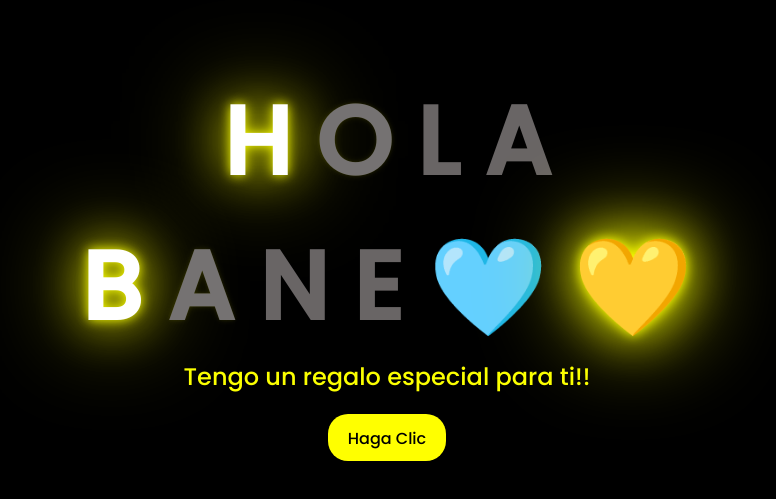
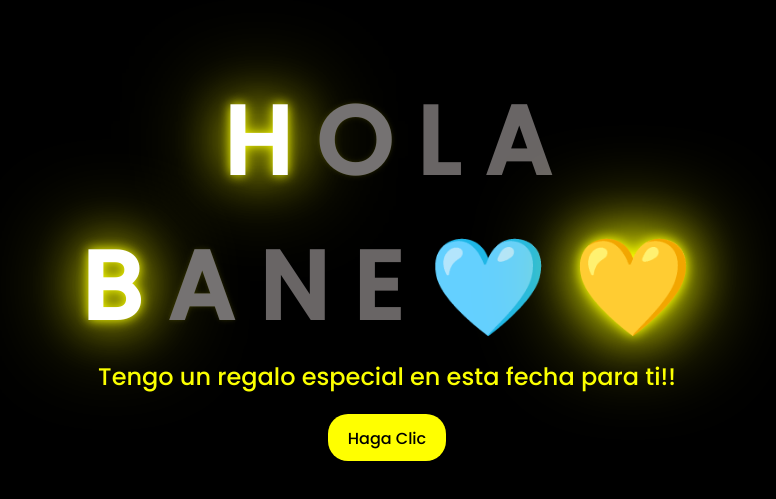
Before and after one commit to wilson360-labs/para_mi_novia, a plain HTML site: page index.html in a window 1280 px wide. Shown: the part 143-642 px from the top of the page, without its empty margins (261-1037 px from the left). Drawn offline with Linux system fonts and the light colour scheme.

Commit message:
Update index.html

```diff
--- a/index.html
+++ b/index.html
@@ -25,7 +25,7 @@
         <span>💛</span>
     </div>
     <div class="description">
-        <span>Tengo un regalo especial para ti!!</span>
+        <span>Tengo un regalo especial en esta fecha para ti!!</span>
     </div>
     <div class="button">
         <button>
```
